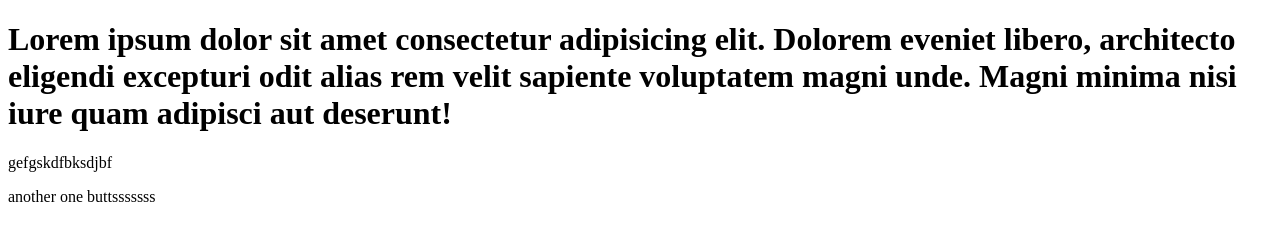
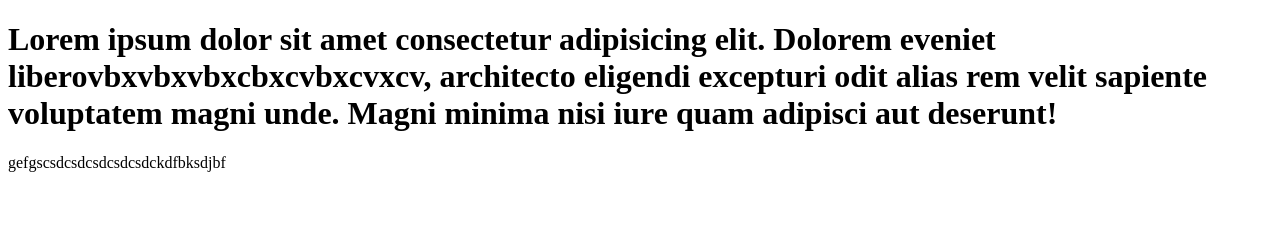
Before and after one commit to Speedykurt/git-test, a website: page index.html in a window 1280 px wide. Drawn offline with Linux system fonts and the light colour scheme.

Commit message:
using npm

```diff
--- a/index.html
+++ b/index.html
@@ -8,11 +8,9 @@
   <body>
     <h1>
       Lorem ipsum dolor sit amet consectetur adipisicing elit. Dolorem eveniet
-      libero, architecto eligendi excepturi odit alias rem velit sapiente
+      liberovbxvbxvbxcbxcvbxcvxcv, architecto eligendi excepturi odit alias rem velit sapiente
       voluptatem magni unde. Magni minima nisi iure quam adipisci aut deserunt!
     </h1>
-    <p>gefgskdfbksdjbf</p>
-
-    <p>another one buttsssssss</p>
+    <p>gefgscsdcsdcsdcsdcsdckdfbksdjbf</p>
   </body>
 </html>
```
Also changed, not shown: package.json (added, +24 -0 lines), 2 other files.
